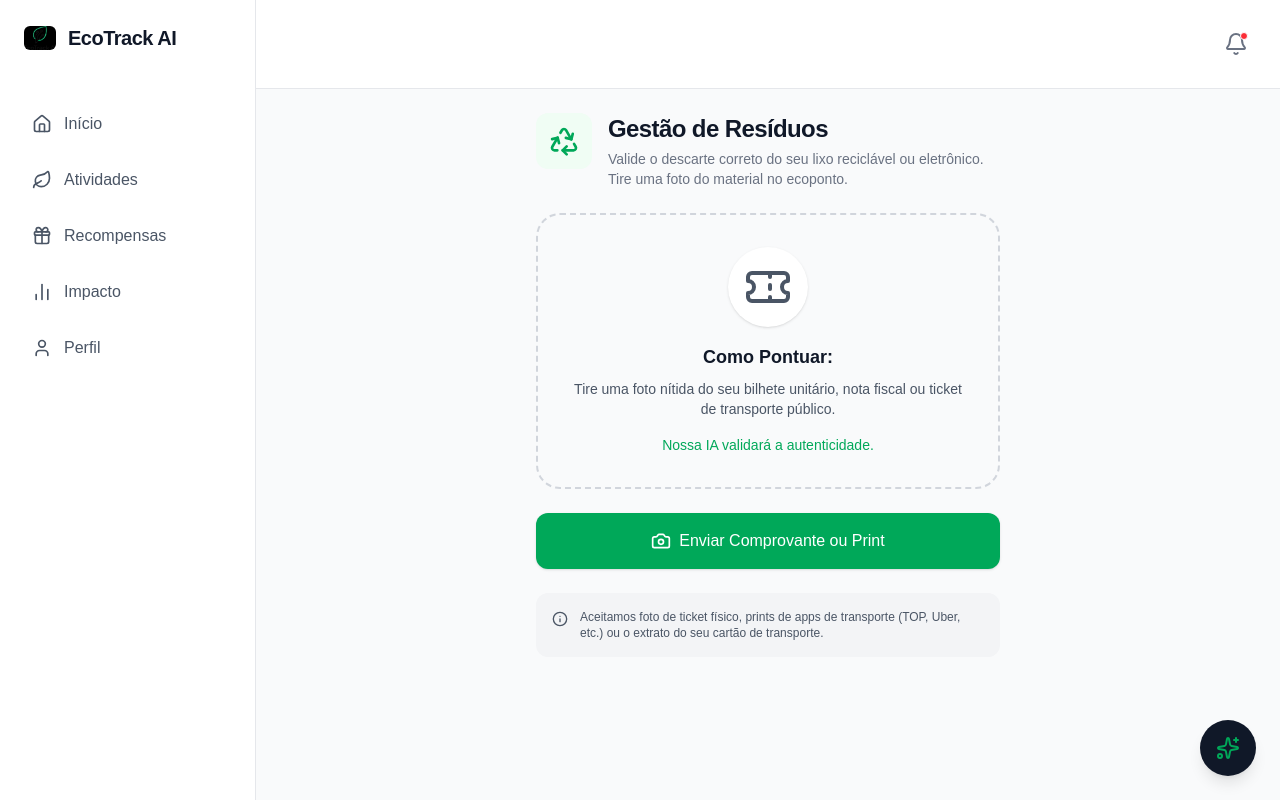
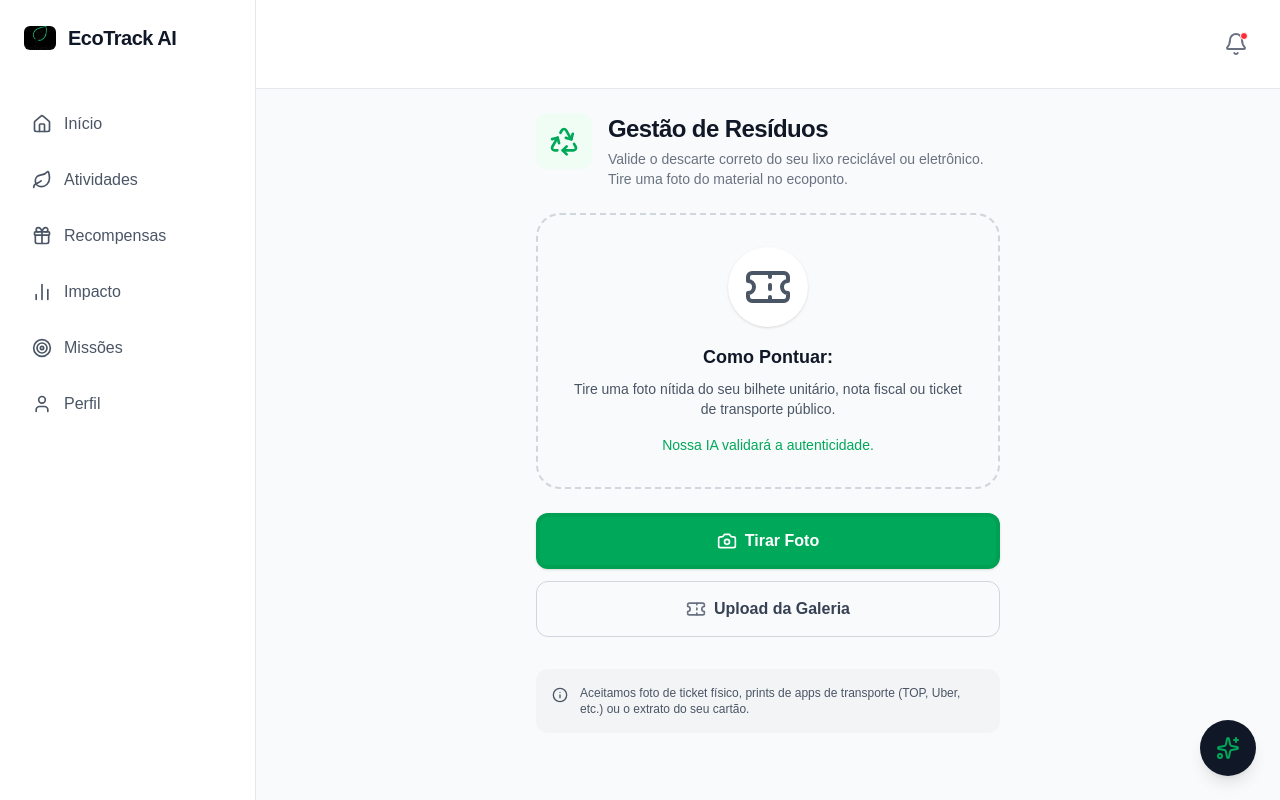
Before and after one commit to willarakaki/ecotrack-frontend, a Next.js app: page /activities/waste in a window 1280 px wide. Built offline with nearby package versions, Linux system fonts and the light colour scheme.

Commit message:
feat(ux): add challenges nav item and distinct camera buttons

```diff
--- a/src/domains/activities/ui/camera-uploader.tsx
+++ b/src/domains/activities/ui/camera-uploader.tsx
@@ -81,16 +81,14 @@ export function CameraUploader({ activityName = "Sustentável", points = 50 }: C
 
       {state === "processing" && (
         <div className="bg-gray-100 border-2 border-dashed border-gray-300 rounded-3xl p-8 flex flex-col items-center justify-center text-center relative overflow-hidden">
-          {/* Mock do ticket sendo escaneado */}
           <div className="w-48 h-64 bg-white border border-gray-200 rounded-lg shadow-sm relative overflow-hidden flex flex-col items-center pt-8">
             <div className="w-12 h-12 rounded-full border-2 border-gray-900 flex items-center justify-center font-bold text-xl mb-4">M</div>
             <p className="text-xs font-bold">METRÔ SP</p>
             <p className="text-[10px] text-gray-500 mb-4">SISTEMA DE TRANSPORTE</p>
             <div className="w-3/4 border-t border-gray-300 mb-4"></div>
             <p className="text-xs font-bold mb-8">BILHETE UNITÁRIO</p>
-            <div className="w-24 h-24 bg-gray-200"></div> {/* QR Code placeholder */}
+            <div className="w-24 h-24 bg-gray-200"></div>
 
-            {/* Scanner line animada */}
             <div className="absolute top-0 left-0 w-full h-1 bg-[#00a859] shadow-[0_0_15px_rgba(0,168,89,0.8)] animate-[scan_2s_ease-in-out_infinite]"></div>
           </div>
         </div>
@@ -98,10 +96,11 @@ export function CameraUploader({ activityName = "Sustentável", points = 50 }: C
 
       {state === "idle" && (
         <>
+          <div className="flex flex-col gap-3">
             <div className="relative w-full">
               <input
                 type="file"
-              accept="image/*,application/pdf"
+                accept="image/*"
                 capture="environment"
                 className="absolute inset-0 w-full h-full opacity-0 cursor-pointer z-10"
                 onChange={(e) => {
@@ -109,25 +108,44 @@ export function CameraUploader({ activityName = "Sustentável", points = 50 }: C
                     handleSimulateUpload()
                   }
                 }}
-              aria-label="Fazer upload de comprovante"
+                aria-label="Tirar Foto do Comprovante"
               />
-            <Button size="lg" className="w-full text-base relative pointer-events-none z-0">
+              <Button size="lg" className="w-full text-base relative pointer-events-none z-0 bg-[#00a859] hover:bg-[#00904a] text-white font-bold border-4 border-green-700/20">
                 <Camera className="mr-2" size={20} />
-              Enviar Comprovante ou Print
+                Tirar Foto
               </Button>
             </div>
 
-          <div className="bg-gray-100 rounded-xl p-4 flex gap-3 text-gray-600 text-xs">
+            <div className="relative w-full">
+              <input
+                type="file"
+                accept="image/*,application/pdf"
+                className="absolute inset-0 w-full h-full opacity-0 cursor-pointer z-10"
+                onChange={(e) => {
+                  if (e.target.files && e.target.files.length > 0) {
+                    handleSimulateUpload()
+                  }
+                }}
+                aria-label="Fazer Upload da Galeria"
+              />
+              <Button size="lg" variant="outline" className="w-full text-base relative pointer-events-none z-0 border-gray-300 font-bold text-gray-700">
+                <Ticket className="mr-2 text-gray-500" size={20} />
+                Upload da Galeria
+              </Button>
+            </div>
+          </div>
+
+          <div className="bg-gray-100 rounded-xl p-4 flex gap-3 text-gray-600 text-xs mt-2">
             <Info size={16} className="flex-shrink-0 mt-0.5" />
-            <p>Aceitamos foto de ticket físico, prints de apps de transporte (TOP, Uber, etc.) ou o extrato do seu cartão de transporte.</p>
+            <p>Aceitamos foto de ticket físico, prints de apps de transporte (TOP, Uber, etc.) ou o extrato do seu cartão.</p>
           </div>
         </>
       )}
 
       {state === "processing" && (
-        <Button size="lg" className="w-full bg-gray-200 text-gray-700 hover:bg-gray-200 cursor-wait">
+        <Button size="lg" className="w-full bg-gray-200 text-gray-700 hover:bg-gray-200 cursor-wait font-bold">
           <Loader2 className="mr-2 animate-spin" size={20} />
-          Processando Validação por IA...
+          Processando por IA...
         </Button>
       )}
     </div>
--- a/src/shared/ui/app-layout.tsx
+++ b/src/shared/ui/app-layout.tsx
@@ -2,7 +2,7 @@ import React, { useState } from "react"
 import Link from "next/link"
 import Image from "next/image"
 import { CopilotWidget } from "@/domains/copilot/ui/copilot-widget"
-import { Home, Leaf, Gift, BarChart2, User, Bell } from "lucide-react"
+import { Home, Leaf, Gift, Target, User, Bell, BarChart2 } from "lucide-react"
 import { cn } from "./button"
 
 interface AppLayoutProps {
@@ -18,6 +18,7 @@ export function AppLayout({ children, currentPath = "/home" }: AppLayoutProps) {
     { label: "Atividades", path: "/activities", icon: Leaf },
     { label: "Recompensas", path: "/marketplace", icon: Gift },
     { label: "Impacto", path: "/impact", icon: BarChart2 },
+    { label: "Missões", path: "/challenges", icon: Target },
     { label: "Perfil", path: "/profile", icon: User },
   ]
 
@@ -43,10 +44,6 @@ export function AppLayout({ children, currentPath = "/home" }: AppLayoutProps) {
 
   return (
     <div className="min-h-screen bg-gray-50 flex flex-col md:flex-row w-full mx-auto max-w-7xl shadow-sm">
-      {/*
-        Sidebar (Desktop)
-        Fica escondida em telas menores que 'md' (768px).
-      */}
       <aside className="hidden md:flex flex-col w-64 bg-white border-r border-gray-200">
         <div className="p-6 flex items-center gap-3">
           <Image src="/logo.jpg" alt="EcoTrack Logo" width={32} height={32} className="rounded-md" />
@@ -75,9 +72,7 @@ export function AppLayout({ children, currentPath = "/home" }: AppLayoutProps) {
         </nav>
       </aside>
 
-      {/* Container Principal */}
       <div className="flex-1 flex flex-col min-h-screen pb-20 md:pb-0 relative">
-        {/* Header Mobile Opcional */}
         <header className="md:hidden flex items-center justify-between p-4 bg-white border-b border-gray-200 sticky top-0 z-10">
           <div className="flex items-center gap-2">
             <Image src="/logo.jpg" alt="EcoTrack Logo" width={28} height={28} className="rounded-md" />
@@ -92,7 +87,6 @@ export function AppLayout({ children, currentPath = "/home" }: AppLayoutProps) {
           </button>
         </header>
 
-        {/* Header Desktop */}
         <header className="hidden md:flex justify-end p-6 border-b border-gray-200 bg-white sticky top-0 z-10">
            <button
              className="p-2 rounded-full text-gray-500 hover:bg-gray-100 transition-colors relative"
@@ -105,18 +99,12 @@ export function AppLayout({ children, currentPath = "/home" }: AppLayoutProps) {
 
         {showNotifications && <NotificationsPanel />}
 
-        {/* Conteúdo da Página */}
         <main className="flex-1 overflow-y-auto">
           {children}
         </main>
 
-        {/* Copiloto Flutuante Global */}
         <CopilotWidget />
 
-        {/*
-          Bottom Navigation (Mobile)
-          Fica fixa no fundo em telas pequenas, escondida no Desktop.
-        */}
         <nav className="md:hidden fixed bottom-0 left-0 right-0 bg-white border-t border-gray-200 px-2 py-2 flex justify-between items-center z-50 pb-safe">
           {navItems.map((item) => {
             const isActive = currentPath === item.path
```
Also changed, not shown: 1 other file (tests, documents, lock files or other folders). Lines whose indentation alone changed are shown as unchanged.
